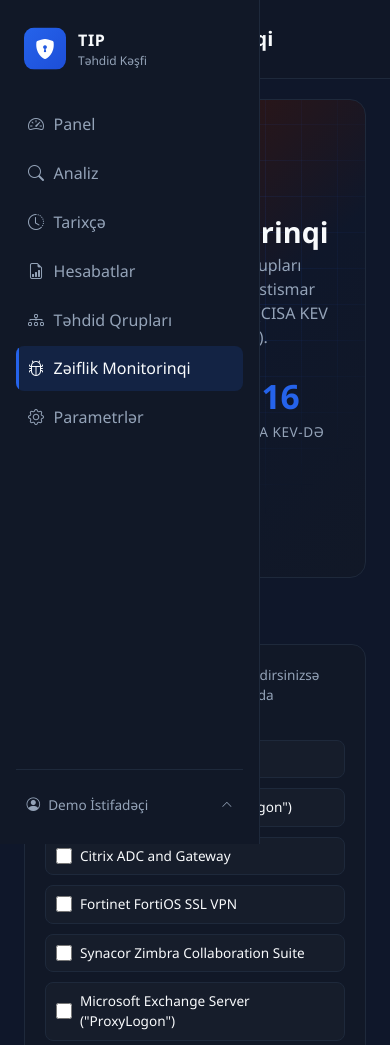
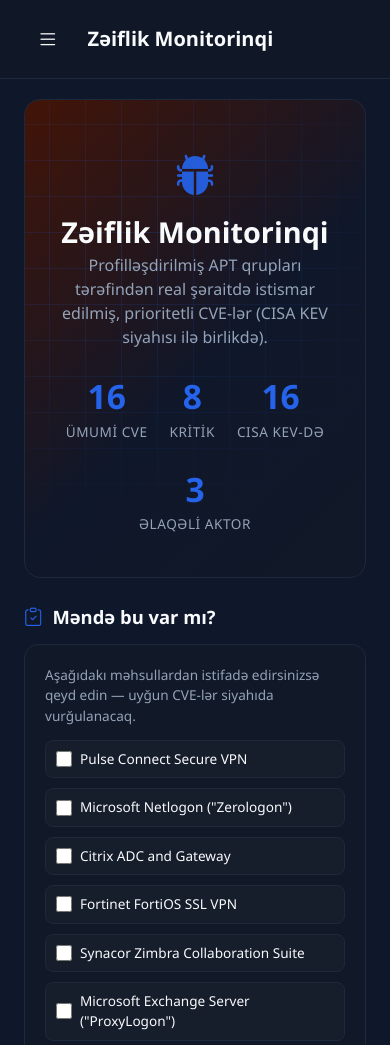
Before and after one commit to eLmincfrLu/T--3, a Flask app: page /cve-watchlist in a window 390 px wide. Shown: the top 1045 px of the page. Run offline with Flask 3, Linux system fonts and the light colour scheme; a user stored in the database is signed in; data that the repository does not hold is empty.

Commit message:
after pentest

```diff
--- a/app/static/css/style.css
+++ b/app/static/css/style.css
@@ -461,8 +461,8 @@ body.app-body {
 }
 
 @media (max-width: 991.98px) {
-  .sidebar { transform: translateX(-100%); }
-  .sidebar.open { transform: translateX(0); }
+  .sidebar { transform: translateX(-100%) !important; }
+  .sidebar.open { transform: translateX(0) !important; }
   .main-wrap { margin-left: 0; }
 }
 
```
